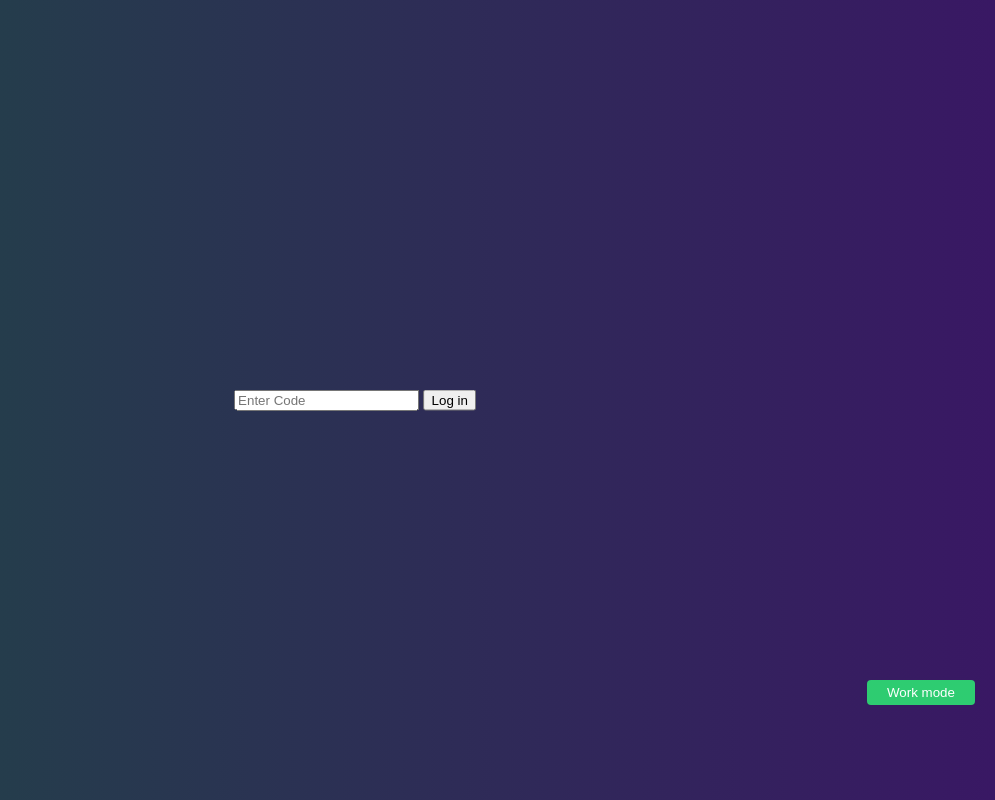
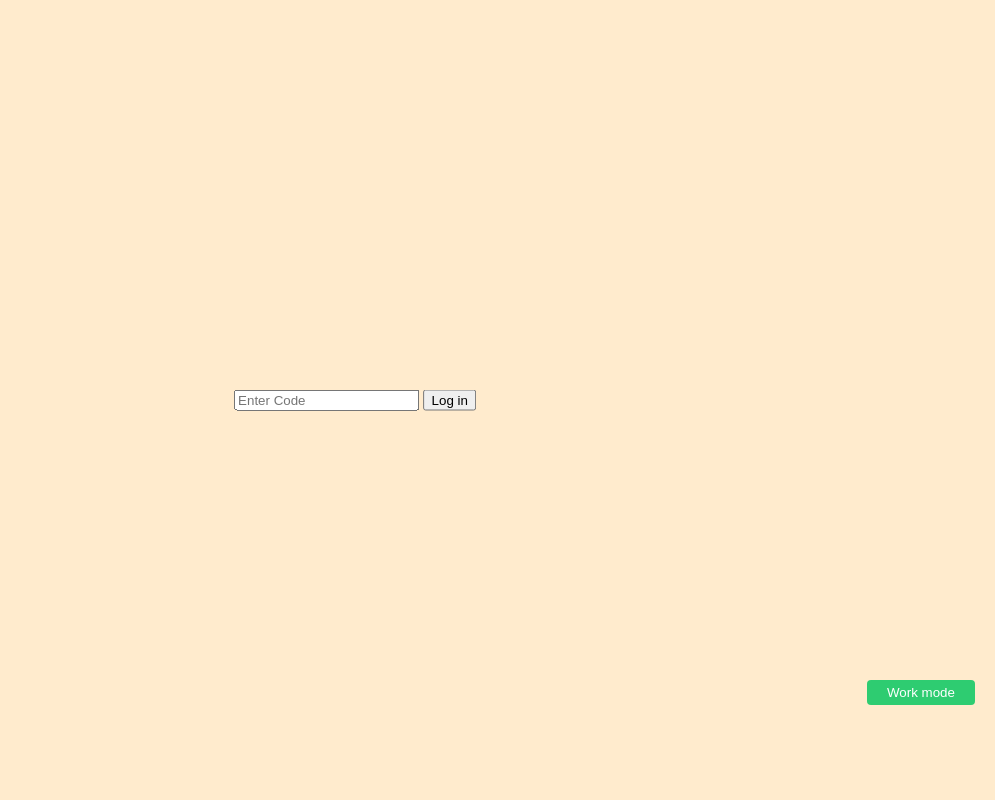
Before and after one commit to rewardkhe/website, a PHP site: page /index.html in a window 1280 px wide. Shown: the whole page, without its empty margins (285-1280 px from the left). Run offline with PHP 8.4, Linux system fonts and the light colour scheme.

Commit message:
login windows fixed. or your changes. Lines starting

```diff
--- a/CSS/style.css
+++ b/CSS/style.css
@@ -2,6 +2,8 @@
 li {
     list-style-type: none;
     display: inline-block;
+    margin: 0px;
+    padding: 0px;
 
   }
 li a{
@@ -9,6 +11,8 @@ li a{
 
     text-decoration: none;
     padding: 14px 16px;
+    margin: 0px;
+
 
 }
 
@@ -24,6 +28,8 @@ li a:hover:not(.active) {
     text-align: center;
     display: inline-block;
     width: 100%;
+    margin: 0px;
+    padding: 0px;
 
 }
 
@@ -39,25 +45,18 @@ transform: translate(-50%, -50%);
 
 
 body {
-    background-color: rgb(255, 255, 255);
+    background-color: blanchedalmond;
     font-family: Arial, Helvetica, sans-serif;
     background-image: linear-gradient(90deg, rgb(31, 71, 69), rgb(57, 24, 100));
-    /* background-size: cover; */
+    background-size: cover;
 
-    overflow: hidden;
-    /* min-width: 100%; */
-
+    /* overflow: hidden; */
+    min-width: 100%;
+    padding: 0px;
+    margin: 0px;
 
 }
 
-#element1 {
-    display: inline-block;
-    margin-right: 10px;
-}
-
-#element2 {
-    display: inline-block;
-}
 
 
 
@@ -80,12 +79,12 @@ div.signinborder {
 
     color: rgb(201, 201, 201);
     background-color: rgba(88, 133, 177, 0.493);
-    font-size:large ;
+    /* font-size:large ; */
     position:absolute;
     text-align: center;
     width: 100%;
     line-height: 50px;
-    margin: 10px 0px 0px 0px;
+    margin: 0px 0px 0px 0px;
     bottom: 0;
 
 }
--- a/about.html
+++ b/about.html
@@ -7,7 +7,7 @@
         <title>Reward's Work </title>
         <meta name="description" content="">
         <meta name="viewport" content="width=device-width, initial-scale=1">
-        <link rel="stylesheet" A href="/CSS/style.css">
+        <link rel="stylesheet" href="http://localhost/website/CSS/style.css">
         <script src="script.js"></script>
 
     </head>
@@ -21,7 +21,9 @@
             </ul>
         </div>
         <button id="workmode" onclick="nightmode()"> Work mode</button>
-    </a>
+        <a href="index.html">
+            <button id="logout" class="btn btn-primary" > log out</button>
+        </a>
     </body>
 
     <footer>
--- a/home.html
+++ b/home.html
@@ -7,7 +7,7 @@
         <title>Reward's Work </title>
         <meta name="description" content="">
         <meta name="viewport" content="width=device-width, initial-scale=1">
-        <link rel="stylesheet" A href="/CSS/style.css">
+        <link rel="stylesheet" href="http://localhost/website/CSS/style.css">
         <script src="script.js"></script>
 
     </head>
@@ -23,6 +23,9 @@
 
         <button id="workmode" onclick="nightmode()"> Work mode</button>
 
+        <a href="index.html">
+            <button id="logout" class="btn btn-primary" > log out</button>
+        </a>
     </body>
 
     <footer>
--- a/index.html
+++ b/index.html
@@ -6,38 +6,37 @@
 
     <meta charset="utf-8" />
     <title>Reward Khe</title>
-    <link rel="stylesheet" A href="/CSS/style.css">
+    <link rel="stylesheet" href="CSS/style.css">
     <script src="script.js"></script>
 </head>
 
 <body>
 
 
-    <form name= "mainloginform"  action="index.php" form method="Post" >
+    <form name= "mainloginform" class="loginformm" action="index.php"
+    method="POST" >
 
-        <div class="loginformm">
 
-            <input type="text" name="logintext" placeholder="Enter Code" >
+
+            <input type="text" name="logintext" placeholder="Enter Code"
+            required >
             <button> Log in </button>
 
-        </div>
 
 
     </form>
 
+    <button id="workmode" onclick="nightmode()"> Work mode</button>
 
 
 
 
-    <button id="workmode" onclick="nightmode()"> Work mode</button>
+</body>
 
-    <footer>
+<footer>
     <div class="footer">
 
-         <!-- Copyright © 2020 rewardx. All rights reserved. -->
     </div>
-    </footer>
-
-</body>
+</footer>
 
 </html>
--- a/work.html
+++ b/work.html
@@ -7,7 +7,7 @@
         <title>Reward's Work </title>
         <meta name="description" content="">
         <meta name="viewport" content="width=device-width, initial-scale=1">
-        <link rel="stylesheet" A href="/CSS/style.css">
+        <link rel="stylesheet" href="http://localhost/website/CSS/style.css">
         <script src="script.js"></script>
 
     </head>
```
Also changed, not shown: index.php (+7 -38 lines), work/LEC.html (+8 -4 lines).
